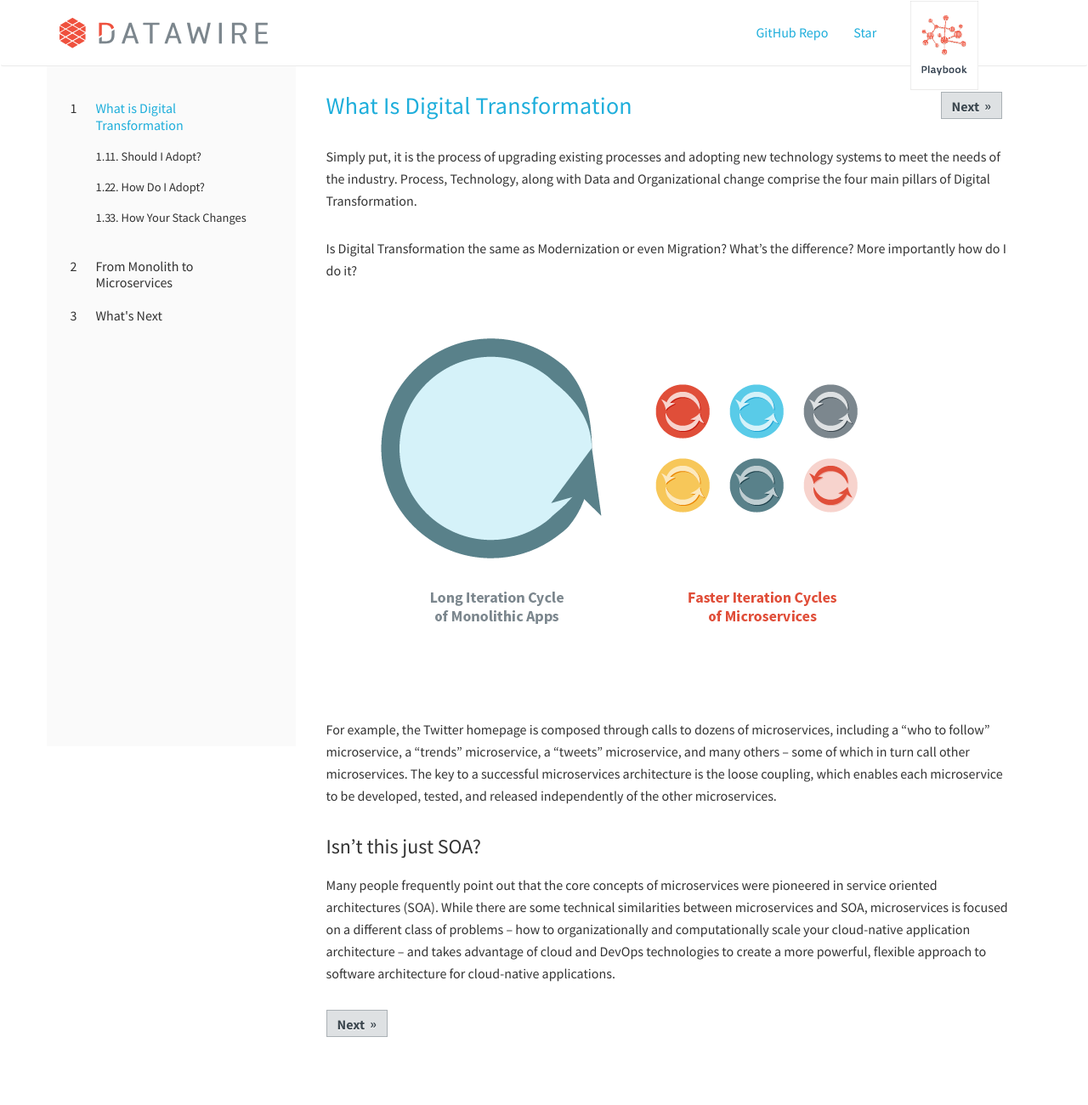
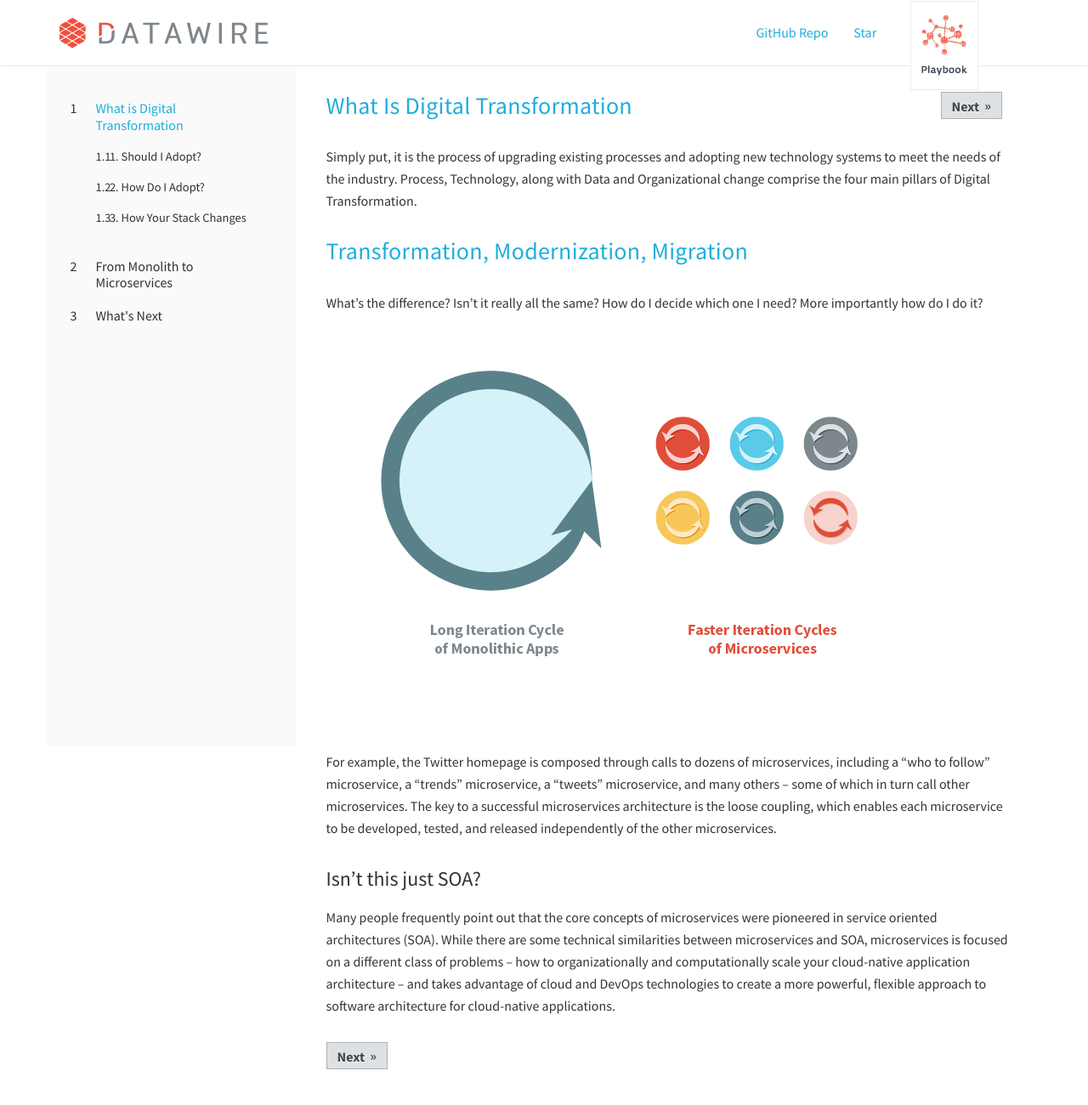
Before and after one commit to ModernizationDigital/playbook-3, a Jekyll site: the page built from _playbook/intro.md, in a window 1280 px wide. Shown: the whole page at 85% size. Built offline with Jekyll 4.4.1, drawn with Linux system fonts in a browser that asks for light colours; before the commit the page ends 1262 px from its top, so only the background shows below that.

Commit message:
more copy update

```diff
--- a/_playbook/intro.md
+++ b/_playbook/intro.md
@@ -4,7 +4,9 @@ title: 'What is Digital Transformation'
 ---
 Simply put, it is the process of upgrading existing processes and adopting new technology systems to meet the needs of the industry. Process, Technology, along with Data and Organizational change comprise the four main pillars of Digital Transformation.
 
-Is Digital Transformation the same as Modernization or even Migration? What's the difference? More importantly how do I do it?
+## Transformation, Modernization, Migration
+
+What's the difference? Isn't it really all the same? How do I decide which one I need?  More importantly how do I do it?
 ![Iteration Cycles]({{site.baseurl}}/images/iteration-cycles.png)
 
 For example, the Twitter homepage is composed through calls to dozens of microservices, including a “who to follow” microservice, a “trends” microservice, a “tweets” microservice, and many others -- some of which in turn call other microservices. The key to a successful microservices architecture is the loose coupling, which enables each microservice to be developed, tested, and released independently of the other microservices.
```
